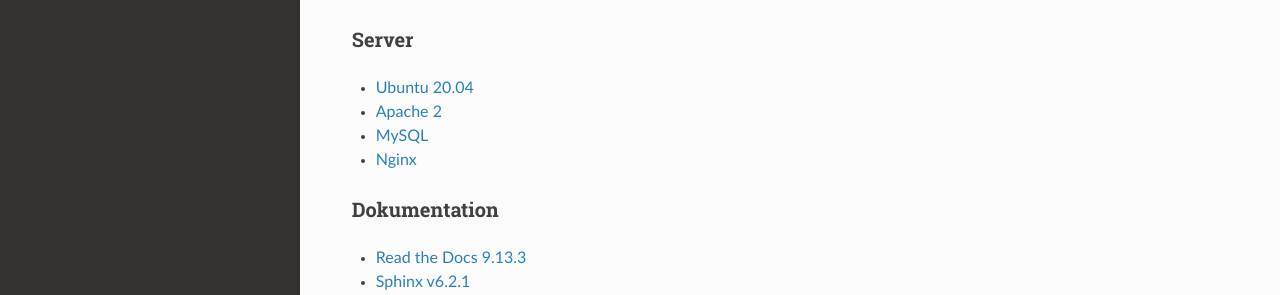
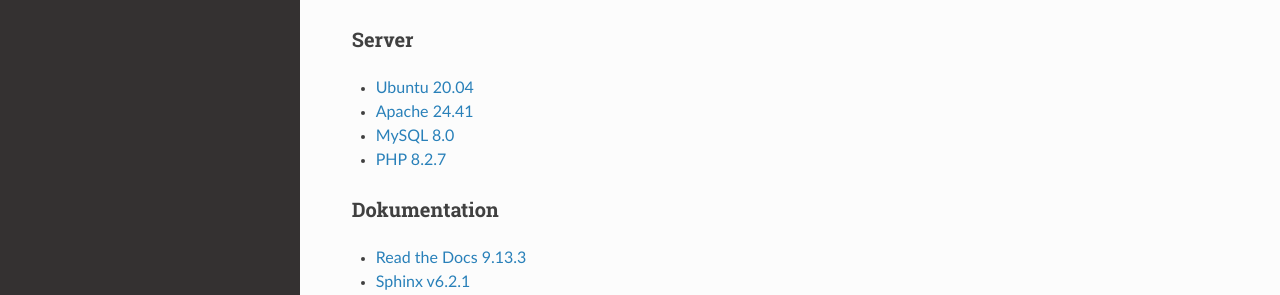
Before and after one commit to yazawa69/SWD-Gruppe-1-DemoLauncher, a Sphinx documentation site: the page built from docs/tech_stack.rst, in a window 1280 px wide and 1229 px high. Shown: the part 722-1017 px from the top of the window. Built offline with Sphinx 7.4.7 and the Read the Docs theme 2.0.0, drawn with Linux system fonts in a browser that asks for light colours.

Commit message:
updated tech stack, deleted howtogit

```diff
--- a/docs/index.rst
+++ b/docs/index.rst
@@ -14,7 +14,11 @@
 Prof. Dr. Thomas Schlegel an der Fakultät Digitale Medien der
 `Hochschule Furtwangen <https://www.hs-furtwangen.de/>`_.
 
-Das Projekt auf `GitHub <https://github.com/yazawa69/SWD-Gruppe-1-DemoLauncher.git>`_
+GitHub
+--------------
+`Frontend <https://github.com/GuidoGruen/Softwaredesign_Frontend.git>`_
+`Backend (+ Frontend) <https://github.com/yazawa69/SWD-Gruppe-1-DemoLauncher.git>`_
+`Flask <https://github.com/yazawa69/flask_code.git>`_
 
 Projektmitglieder: Nico Berndt, Vadim Borejko, Ethan Fuchs, Guido Grün,
 Lea Hergert, Lisa Kutowinski, Mattis Petroll, Marit Zenker
--- a/docs/tech_stack.rst
+++ b/docs/tech_stack.rst
@@ -33,9 +33,9 @@
 Server
 ========================
 * `Ubuntu 20.04 <https://ubuntu.com/>`_
-* `Apache 2 <https://www.apache.org/>`_
-* `MySQL <https://www.mysql.com/de/>`_
-* `Nginx <https://www.nginx.com/>`_
+* `Apache 24.41 <https://www.apache.org/>`_
+* `MySQL 8.0 <https://www.mysql.com/de/>`_
+* `PHP 8.2.7 <https://www.php.net/>`_
 
 
 
```
Also changed, not shown: howToGit/WillBeDeletedInFinalVersion/README.md (deleted), 3 other files.
